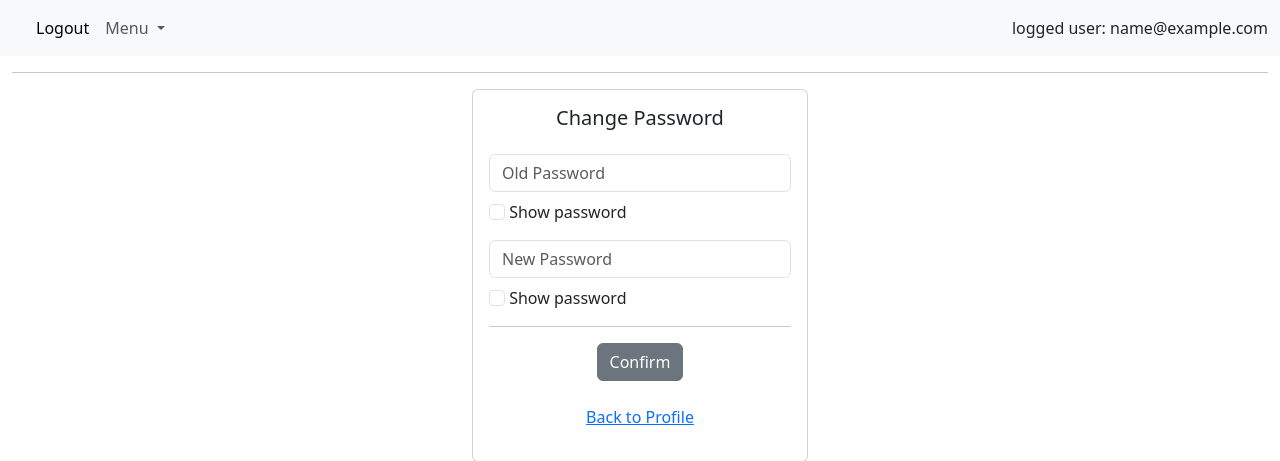
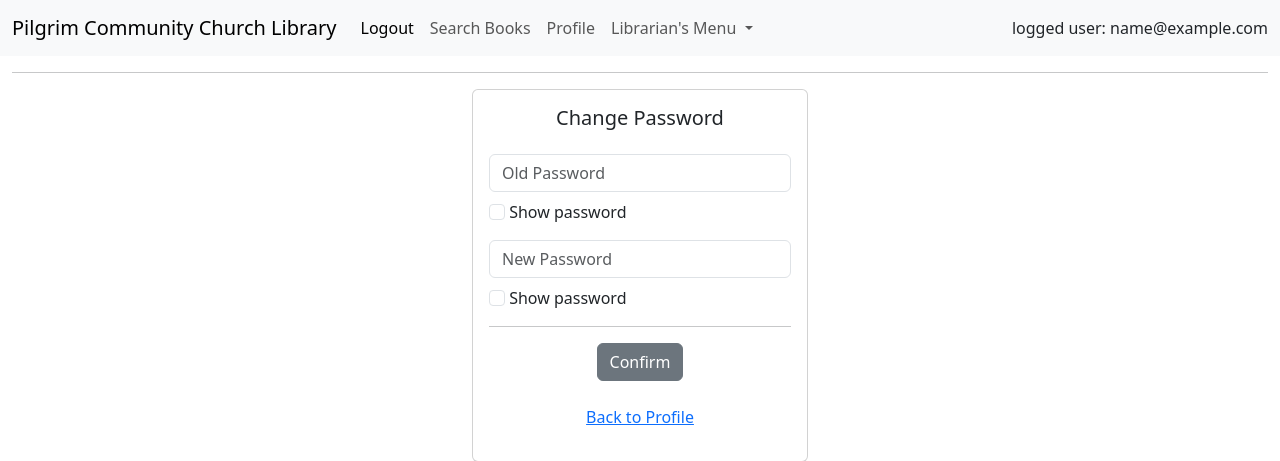
Before and after one commit to jedoyt/library-management-system-app, a Flask app: page /auth/change_password/1 in a window 1280 px wide. Shown: the top 461 px of the page. Run offline with Flask 3, Linux system fonts and the light colour scheme; the visitor is signed in with stand-in values (Sample User, id 1); data comes from the database, SQL or seed files in the repository.

Commit message:
Updated navbar items

```diff
--- a/app/templates/base.html
+++ b/app/templates/base.html
@@ -4,7 +4,7 @@
 <head>
     <meta charset="utf-8">
     <meta name="viewport" content="width=device-width, initial-scale=1">
-    <title>{{ nav_label }} - {% block title %}{% endblock %}</title>
+    <title>Church Library - {% block title %}{% endblock %}</title>
     <link href="https://cdn.jsdelivr.net/npm/bootstrap@5.3.3/dist/css/bootstrap.min.css" rel="stylesheet"
         integrity="sha384-QWTKZyjpPEjISv5WaRU9OFeRpok6YctnYmDr5pNlyT2bRjXh0JMhjY6hW+ALEwIH" crossorigin="anonymous">
     <script src="https://cdn.jsdelivr.net/npm/bootstrap@5.3.3/dist/js/bootstrap.bundle.min.js"
@@ -15,7 +15,7 @@
 <body data-bs-theme="light">
     <nav class="navbar navbar-expand-lg bg-body-tertiary">
         <div class="container-fluid">
-            <a class="navbar-brand" href="{{ url_for('book_log.index') }}">{{ nav_label }}</a>
+            <a class="navbar-brand" href="{{ url_for('book_log.index') }}">Pilgrim Community Church Library</a>
             <button class="navbar-toggler" type="button" data-bs-toggle="collapse"
                 data-bs-target="#navbarSupportedContent" aria-controls="navbarSupportedContent" aria-expanded="false"
                 aria-label="Toggle navigation">
@@ -27,28 +27,30 @@
                     <li class="nav-item">
                         <a class="nav-link active" aria-current="page" href="{{ url_for('auth.logout') }}">Logout</a>
                     </li>
-                    <!--<li class="nav-item">
-                        <a class="nav-link" href="{{ url_for('book.browse_books') }}">Book List</a>
-                    </li>-->
+                    <li class="nav-item">
+                        <a class="nav-link" href="{{ url_for('book.browse_books') }}">Search Books</a>
+                    </li>
+                    <li class="nav-item">
+                        <a class="nav-link" href="{{ url_for('auth.user_page', user_id=g.user['id']) }}">Profile</a></li>
+                    {% if g.user['library_staff'] %}
                     <li class="nav-item dropdown">
                         <a class="nav-link dropdown-toggle" href="#" role="button" data-bs-toggle="dropdown"
                             aria-expanded="false">
-                            Menu
+                            Librarian's Menu
                         </a>
                         <ul class="dropdown-menu">
-                            <li><a class="dropdown-item" href="{{ url_for('book.browse_books') }}">Browse Books</a></li>
-                            {% if g.user['library_staff'] %}
+                            <!-- <li><a class="dropdown-item" href="{{ url_for('book.browse_books') }}">Browse Books</a></li> -->
                             <li><a class="dropdown-item" href="{{ url_for('book.add_book') }}">Add book</a></li>
                             <li><a class="dropdown-item" href="{{ url_for('book.new_books') }}">New Books</a></li>
                             <li><a class="dropdown-item" href="{{ url_for('book_log.dashboard') }}">Dashboard</a></li>
-                            {% endif %}
-                            <li>
+                            <!-- <li>
                                 <hr class="dropdown-divider">
-                            </li>
-                            <li><a class="dropdown-item"
-                                    href="{{ url_for('auth.user_page', user_id=g.user['id']) }}">Profile</a></li>
+                            </li> -->
+                            <!-- <li><a class="dropdown-item"
+                                    href="{{ url_for('auth.user_page', user_id=g.user['id']) }}">Profile</a></li> -->
                         </ul>
                     </li>
+                    {% endif %}
                     {% else %}
                     <li class="nav-item">
                         <a class="nav-link" href="{{ url_for('auth.register') }}">Register</a>
```
